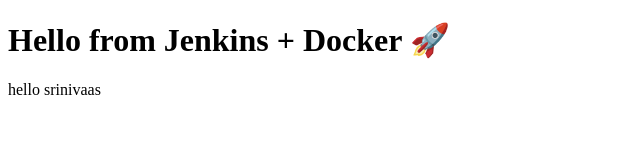
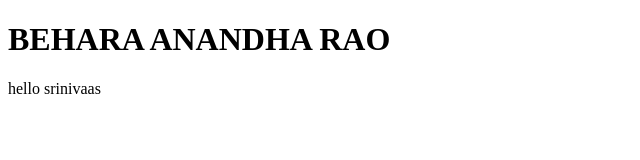
Before and after one commit to srinivasulu2004/jenins-repo, a plain HTML site: page index.html in a window 1280 px wide. Shown: the whole page, without its empty margins (0-640 px from the left). Drawn offline with Linux system fonts and the light colour scheme.

Commit message:
Update index.html

```diff
--- a/index.html
+++ b/index.html
@@ -5,7 +5,7 @@
   <title>Jenkins Docker Deploy</title>
 </head>
 <body>
-  <h1>Hello from Jenkins + Docker 🚀</h1>
+  <h1>BEHARA ANANDHA RAO </h1>
   <p> hello srinivaas</p>
 </body>
 </html>
```
